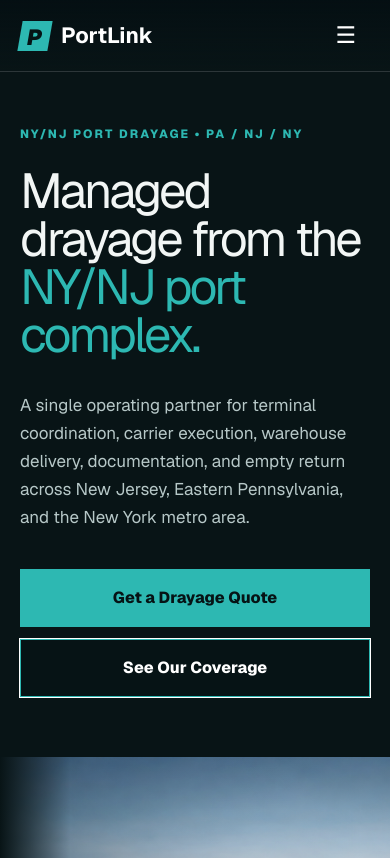
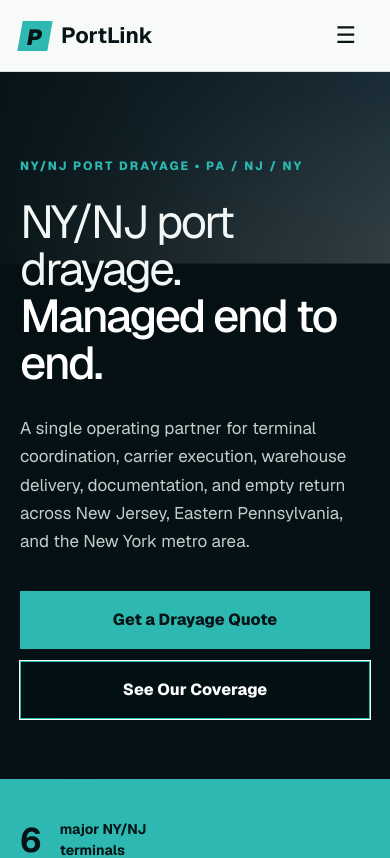
Before and after one commit to kirk2013/portlink-drayage, a Next.js app: page / in a window 390 px wide. Shown: the top 858 px of the page. Built offline with nearby package versions, Linux system fonts and the light colour scheme.

Commit message:
Rebuild PortLink hero as a professional corporate landing page

```diff
--- a/app/globals.css
+++ b/app/globals.css
@@ -8,12 +8,12 @@
 button,input,textarea{font:inherit}
 button{cursor:pointer}
 p{line-height:1.65}
-.header{height:92px;display:flex;align-items:center;gap:46px;padding:0 max(34px,5vw);position:absolute;inset:0 0 auto;z-index:20;border-bottom:1px solid rgba(255,255,255,.16);background:linear-gradient(180deg,rgba(3,13,17,.7),transparent)}
-.logo{display:flex;align-items:center;gap:11px;color:white;text-decoration:none;font-size:26px}
+.header{height:88px;display:flex;align-items:center;gap:46px;padding:0 max(34px,5vw);position:relative;z-index:20;border-bottom:1px solid #d9e0de;background:#f8faf8;color:#081416}
+.logo{display:flex;align-items:center;gap:11px;color:#081416;text-decoration:none;font-size:25px}
 .logo span{width:34px;height:34px;display:grid;place-items:center;background:var(--teal);color:#051315;font-weight:900;transform:skew(-10deg)}
 .header nav{display:flex;gap:34px;margin:auto}
-.header nav a,.langs button,.link-button{border:0;background:none;color:#dbe6e5;text-decoration:none}
-.header nav a{font-size:14px}
+.header nav a,.langs button,.link-button{border:0;background:none;color:#26383a;text-decoration:none}
+.header nav a{font-size:14px;font-weight:650}
 .header nav a:hover,.link-button:hover{color:var(--teal)}
 .actions{display:flex;align-items:center;gap:17px}
 .langs{display:flex;gap:5px;color:#637a7c;font-size:12px}
@@ -26,17 +26,18 @@
 .outline{background:rgba(4,18,20,.42);color:white}
 .outline:hover{background:rgba(53,211,202,.12)}
 .menu{display:none}
-.hero{min-height:870px;display:grid;grid-template-columns:48% 52%;background:#081416}
-.hero-copy{padding:170px 5vw 100px max(34px,6vw);display:flex;flex-direction:column;justify-content:center}
+.hero{min-height:760px;display:block;position:relative;overflow:hidden;background:#081416}
+.hero:after{content:"";position:absolute;inset:0;z-index:1;background:linear-gradient(90deg,rgba(4,16,19,.94) 0%,rgba(4,16,19,.82) 38%,rgba(4,16,19,.28) 72%,rgba(4,16,19,.08) 100%)}
+.hero-copy{min-height:760px;width:min(64%,920px);padding:110px max(34px,6vw) 100px;display:flex;flex-direction:column;justify-content:center;position:relative;z-index:2}
 .kicker{color:var(--teal);font-size:12px;letter-spacing:.17em;font-weight:800;text-transform:uppercase;margin:0 0 22px}
-.hero h1{font-size:clamp(60px,5.3vw,88px);line-height:.98;letter-spacing:-.055em;margin:0 0 32px;max-width:900px}
-.hero h1 em{font-style:normal;color:var(--teal)}
-.hero h1.zh{font-size:clamp(55px,5.2vw,86px);line-height:1.08;letter-spacing:-.045em}
-.lead{font-size:20px;color:#b7c8c8;max-width:660px;margin:0 0 38px}
+.hero h1{font-size:clamp(52px,5.2vw,76px);line-height:1.02;letter-spacing:-.05em;margin:0 0 28px;max-width:820px}
+.hero h1 em{font-style:normal;color:#fff;font-weight:430}
+.hero h1.zh{font-size:clamp(50px,5vw,72px);line-height:1.13;letter-spacing:-.045em}
+.lead{font-size:18px;color:#c2cecd;max-width:690px;margin:0 0 36px}
 .hero-buttons{display:flex;gap:12px}
-.hero-photo{min-height:870px;background-image:linear-gradient(90deg,#081416 0%,rgba(8,20,22,.08) 18%,rgba(8,20,22,.02)),url('/assets/portlink-hero-v2.png');background-size:cover;background-position:center;position:relative}
-.hero-photo:after{content:"";position:absolute;inset:0;background:linear-gradient(0deg,rgba(4,15,17,.65),transparent 48%)}
-.photo-label{position:absolute;z-index:2;right:5vw;bottom:60px;text-align:right}
+.hero-photo{position:absolute;inset:0;z-index:0;min-height:760px;background-image:url('/assets/portlink-hero-v2.png');background-size:cover;background-position:center 55%}
+.hero-photo:after{content:none}
+.photo-label{display:none}
 .photo-label span{display:block;color:var(--teal);font-size:11px;letter-spacing:.18em;margin-bottom:10px}
 .photo-label b{font-size:24px;line-height:1.2}
 .factbar{min-height:170px;background:var(--teal);color:#061315;display:grid;grid-template-columns:repeat(3,1fr);padding:0 max(34px,6vw)}
@@ -146,6 +147,7 @@
 .quote .note{font-size:12px;margin:0;align-self:center;color:#718080}
 .quote form button{justify-self:end}
 footer{padding:70px max(34px,6vw) 28px;display:grid;grid-template-columns:1.3fr .7fr 1fr;gap:7vw;border-top:1px solid var(--line);background:#050d10}
+footer .logo{color:white}
 .footer-brand p{max-width:370px;color:#819496;margin-top:24px}
 .footer-col{display:flex;flex-direction:column;gap:10px;color:#829496;font-size:14px}
 .footer-col b{font-size:11px;letter-spacing:.16em;color:#d9e3e3;margin-bottom:12px}
@@ -180,9 +182,8 @@
 
 @media(max-width:1100px){.header nav{display:none}
 .link-button{display:none}
-.hero{grid-template-columns:1fr}
-.hero-copy{min-height:720px;padding-top:150px}
-.hero-photo{min-height:590px}
+.hero-copy{width:78%;min-height:700px;padding-top:90px}
+.hero-photo{min-height:700px;background-position:62% center}
 .proof-strip{grid-template-columns:1fr 1fr}
 .proof-strip div:nth-child(2){border-right:0}
 .section-top,.workflow-heading,.capabilities-head,.engagement-head{grid-template-columns:1fr;gap:30px}
@@ -202,16 +203,18 @@
 @media(max-width:720px){.header{height:72px;padding:0 20px;gap:14px}
 .logo{font-size:22px}
 .logo span{width:30px;height:30px}
-.menu{display:block;margin-left:auto;border:0;background:none;color:white;font-size:23px}
+.menu{display:block;margin-left:auto;border:0;background:none;color:#081416;font-size:23px}
 .header nav.open{display:flex;position:absolute;top:72px;left:0;right:0;flex-direction:column;background:#071416;padding:18px 22px}
 .header nav.open a{text-align:left;padding:10px}
 .actions .solid,.link-button{display:none}
 .langs{position:absolute;right:58px}
-.hero-copy{min-height:690px;padding:125px 20px 60px}
-.hero h1,.hero h1.zh{font-size:49px}
+.hero{min-height:680px}
+.hero:after{background:linear-gradient(90deg,rgba(4,16,19,.96),rgba(4,16,19,.72)),linear-gradient(0deg,rgba(4,16,19,.55),transparent)}
+.hero-copy{width:100%;min-height:680px;padding:85px 20px 60px}
+.hero h1,.hero h1.zh{font-size:46px}
 .lead{font-size:17px}
 .hero-buttons{flex-direction:column}
-.hero-photo{min-height:430px;background-position:60% center}
+.hero-photo{min-height:680px;background-position:66% center}
 .photo-label{right:20px;bottom:25px}
 .factbar{grid-template-columns:1fr;padding:18px 20px}
 .factbar div,.factbar div:first-child{padding:18px 0;border-right:0;border-bottom:1px solid rgba(4,40,40,.22)}
--- a/app/page.tsx
+++ b/app/page.tsx
@@ -11,7 +11,7 @@
     quote: "Request a Quote",
     track: "Request a Status Update",
     eyebrow: "NY/NJ PORT DRAYAGE • PA / NJ / NY",
-    title: <>Managed drayage from the <em>NY/NJ port complex.</em></>,
+    title: <>NY/NJ port drayage.<br/><em>Managed end to end.</em></>,
     sub: "A single operating partner for terminal coordination, carrier execution, warehouse delivery, documentation, and empty return across New Jersey, Eastern Pennsylvania, and the New York metro area.",
     primary: "Get a Drayage Quote",
     secondary: "See Our Coverage",
@@ -53,7 +53,7 @@
     quote: "获取报价",
     track: "查询柜子进度",
     eyebrow: "纽约／新泽西港拖柜 • 覆盖PA、NJ、NY",
-    title: <>纽约／新泽西港拖柜，<em>全流程统一管理。</em></>,
+    title: <>纽约／新泽西港拖柜<br/><em>全流程统一管理</em></>,
     sub: "从码头协调、运力安排、仓库交付到文件归档与还空，由一个运营窗口负责。覆盖新泽西、宾州东部及纽约都会区。",
     primary: "获取拖柜报价",
     secondary: "查看服务区域",
```
